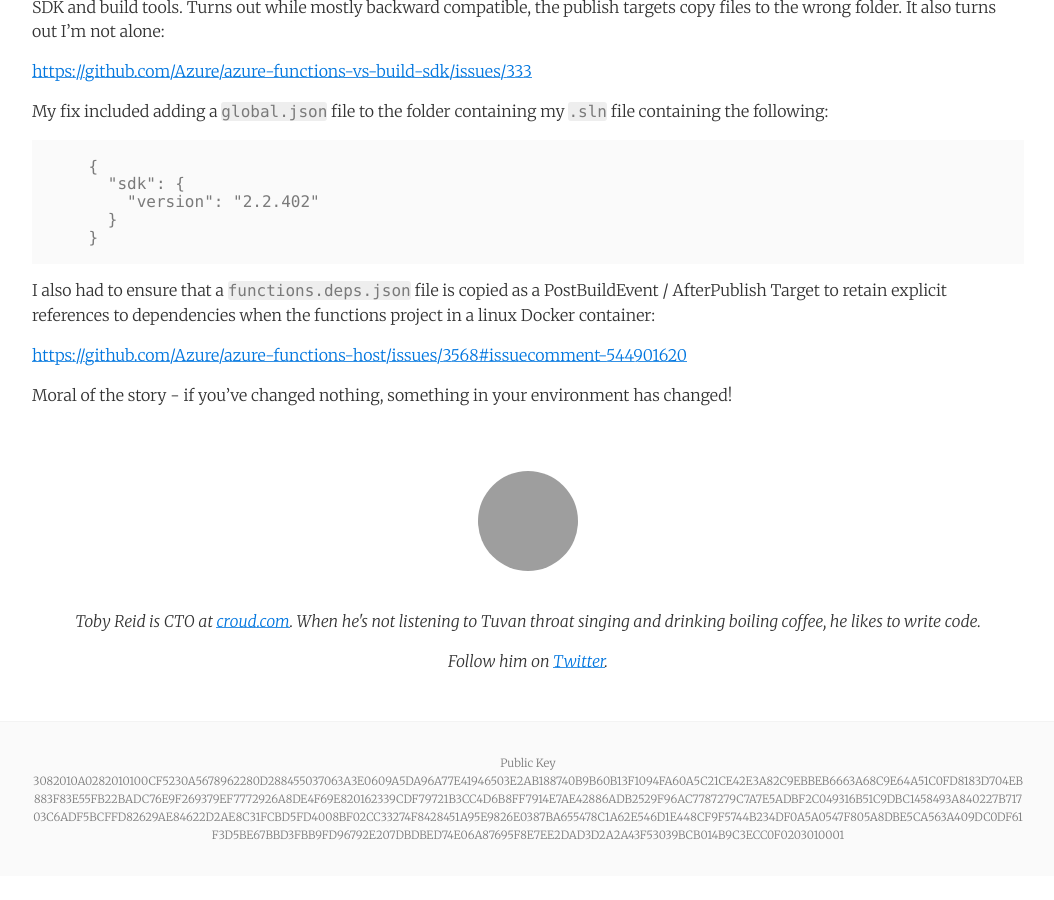
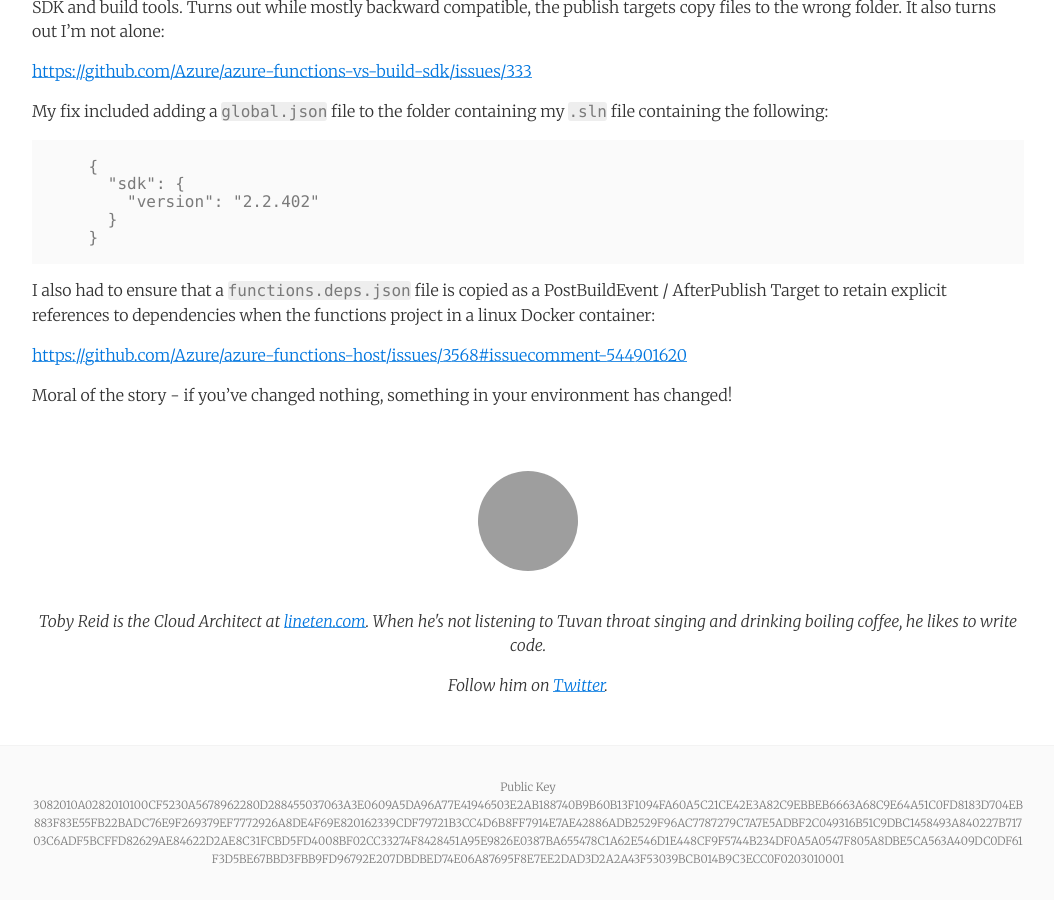
Before and after one commit to tobyreid/tobyreid.github.io, a Jekyll site: the page built from _posts/2019-11-06-visual-studio-16-3-x-a-bad-workman-blames-his-tools.md, in a window 1280 px wide and 900 px high, scrolled down 999 px, cut to the strip 0-900 px from the top of the window. Shown: the whole strip, without its empty margins (112-1166 px from the left). Built offline with Jekyll 4.4.1, drawn with Linux system fonts in a browser that asks for light colours; nearby versions of some CDN libraries; comment, search, counter and statistics services are not loaded; before the commit the page ends 1875 px from its top, so only the background shows below that; grey boxes are pictures that could not be loaded.

Commit message:
Update post_footer.html

```diff
--- a/_includes/post_footer.html
+++ b/_includes/post_footer.html
@@ -1,7 +1,7 @@
 <div class="py2 post-footer">
   <img src="https://en.gravatar.com/userimage/62546083/d6b43cce7bccd1f9d4bc439bf0d7adda.jpg?size=200" alt="Toby Reid" class="avatar" />
   <p>
-    Toby Reid is CTO at <a href="https://www.croud.com">croud.com</a>. When he's not listening to Tuvan throat singing and drinking boiling coffee, he likes to write code.
+    Toby Reid is the Cloud Architect at <a href="https://lineten.com">lineten.com</a>. When he's not listening to Tuvan throat singing and drinking boiling coffee, he likes to write code.
   </p>
   <p>
     Follow him on <a href="https://twitter.com/tobymcreid">Twitter</a>.
```
